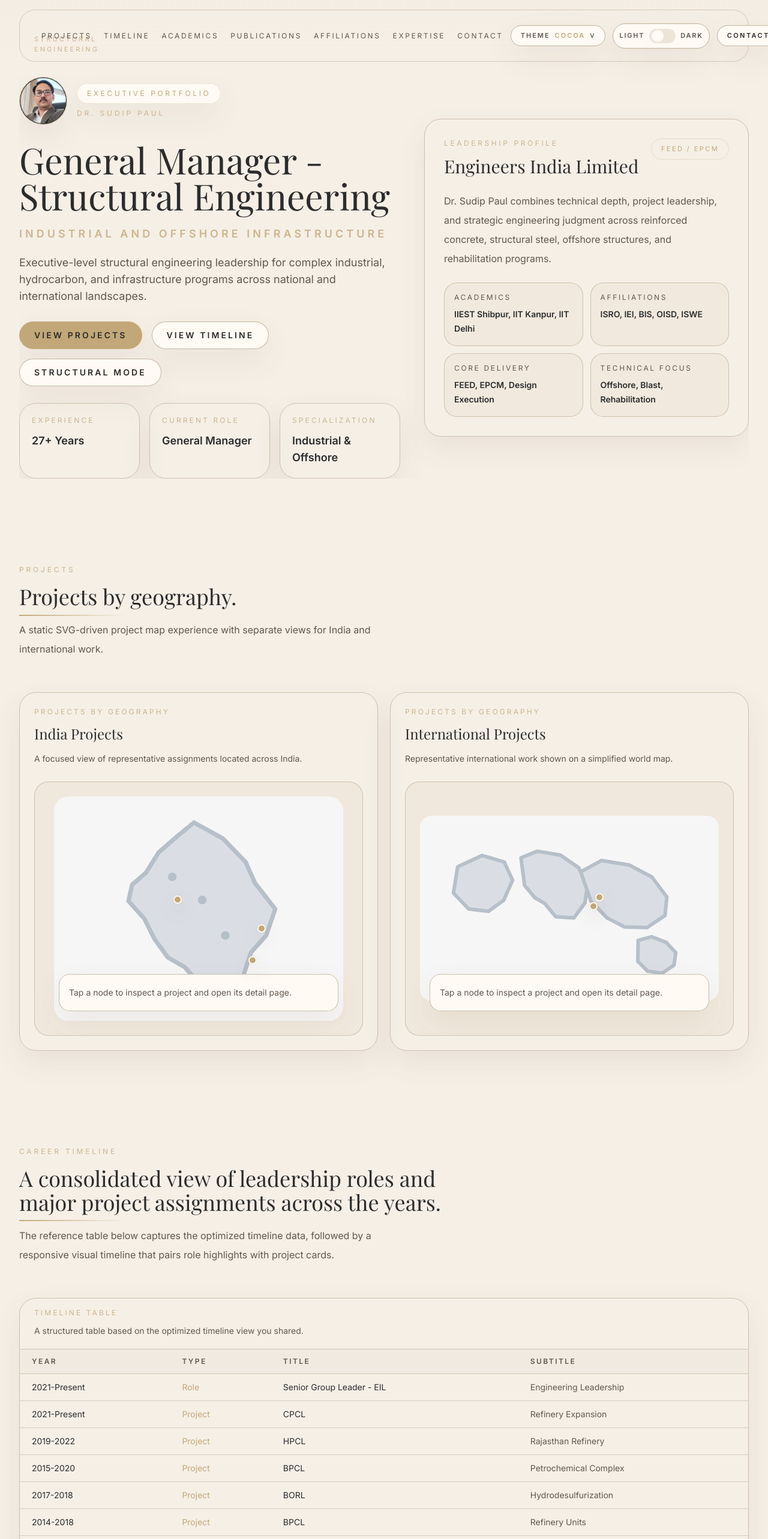
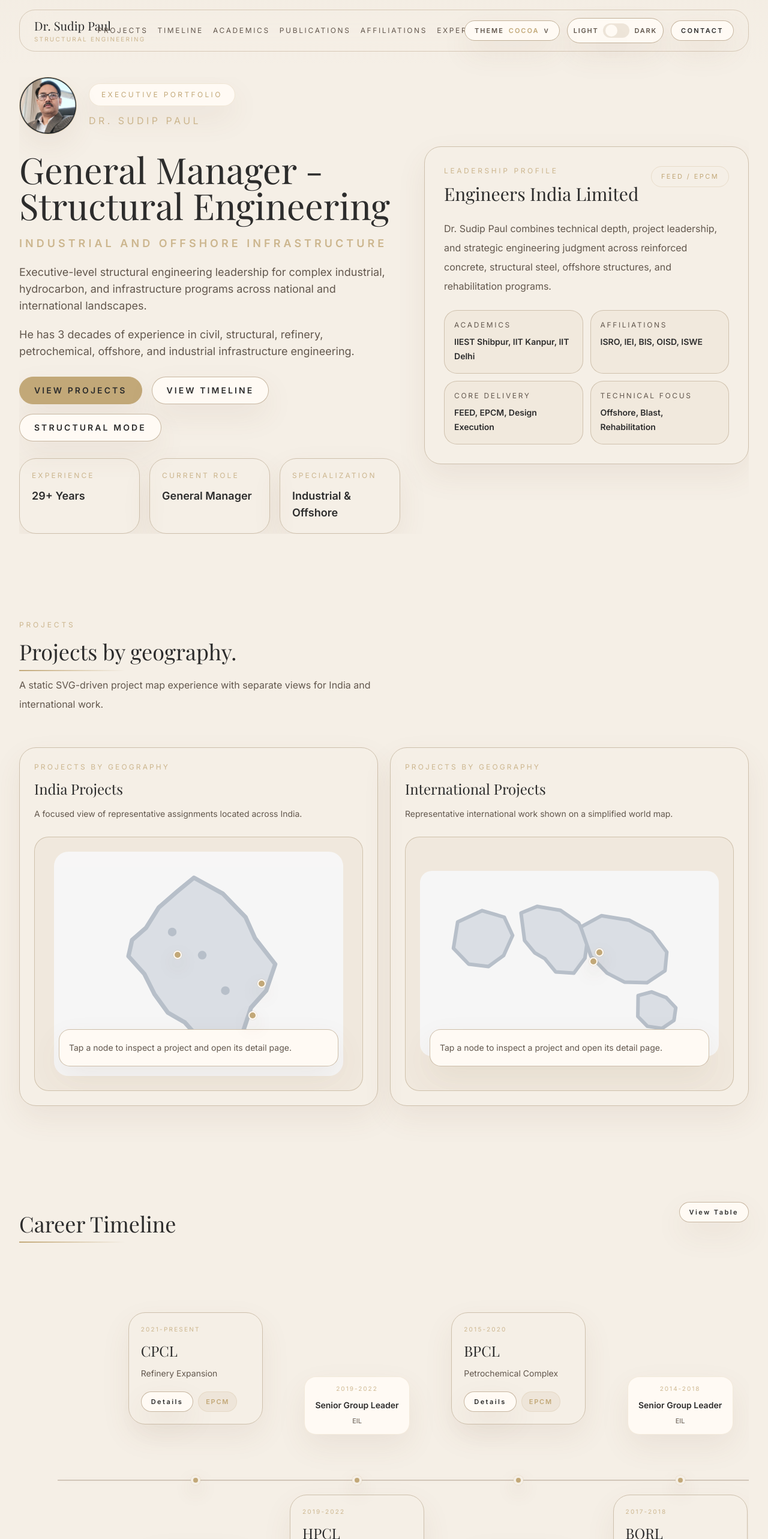
Before and after one commit to paulr212003-alt/Dr.Paul-s_Portfolio, a Next.js app: page / in a window 1280 px wide. Shown: the top 2566 px of the page at 60% size. Built offline with nearby package versions, Linux system fonts and the light colour scheme; a web font is replaced by a local one.

Commit message:
Refine timeline presentation and section copy

```diff
--- /dev/null
+++ b/app/career-timeline-table/page.js
@@ -0,0 +1,72 @@
+import Button from "@/components/Button";
+import Card from "@/components/Card";
+import { careerTimelineTable } from "@/data/careerTimeline";
+
+export const metadata = {
+  title: "Career Timeline Table | Dr. Sudip Paul",
+  description: "Structured timeline table for Dr. Sudip Paul's career history."
+};
+
+export default function CareerTimelineTablePage() {
+  return (
+    <main className="page-shell min-h-screen px-4 pb-16 pt-32 sm:px-6 lg:px-8">
+      <div className="mx-auto flex w-full max-w-6xl flex-col gap-8">
+        <Button
+          href="/#experience"
+          variant="secondary"
+          size="sm"
+          className="w-fit normal-case tracking-[0.08em]"
+        >
+          Back to Timeline
+        </Button>
+
+        <Card className="overflow-hidden">
+          <div className="border-b border-border/70 px-5 py-5 sm:px-6">
+            <p className="text-xs uppercase tracking-[0.26em] text-accent/80">
+              Career Timeline
+            </p>
+            <h1 className="mt-3 font-heading text-3xl text-text sm:text-4xl">
+              Career Timeline Table
+            </h1>
+          </div>
+
+          <div className="overflow-x-auto">
+            <table className="min-w-full text-left">
+              <thead>
+                <tr className="border-b border-border/70 bg-surface-soft/50">
+                  <th className="px-5 py-3 text-xs font-semibold uppercase tracking-[0.2em] text-muted">
+                    Year
+                  </th>
+                  <th className="px-5 py-3 text-xs font-semibold uppercase tracking-[0.2em] text-muted">
+                    Type
+                  </th>
+                  <th className="px-5 py-3 text-xs font-semibold uppercase tracking-[0.2em] text-muted">
+                    Title
+                  </th>
+                  <th className="px-5 py-3 text-xs font-semibold uppercase tracking-[0.2em] text-muted">
+                    Subtitle
+                  </th>
+                </tr>
+              </thead>
+              <tbody>
+                {careerTimelineTable.map((item) => (
+                  <tr
+                    key={`${item.year}-${item.type}-${item.title}`}
+                    className="border-b border-border/55 last:border-b-0"
+                  >
+                    <td className="px-5 py-3 text-sm text-text">{item.year}</td>
+                    <td className="px-5 py-3 text-sm text-accent">{item.type}</td>
+                    <td className="px-5 py-3 text-sm text-text">{item.title}</td>
+                    <td className="px-5 py-3 text-sm text-muted">
+                      {item.subtitle}
+                    </td>
+                  </tr>
+                ))}
+              </tbody>
+            </table>
+          </div>
+        </Card>
+      </div>
+    </main>
+  );
+}
--- a/app/page.js
+++ b/app/page.js
@@ -12,7 +12,7 @@
 import { getProjectsByCategory } from "@/data/projects";
 
 const stats = [
-  { label: "Experience", value: "27+ Years" },
+  { label: "Experience", value: "29+ Years" },
   { label: "Current Role", value: "General Manager" },
   { label: "Specialization", value: "Industrial & Offshore" }
 ];
@@ -206,7 +206,7 @@
       description: "See institutional and sector associations."
     },
     {
-      label: "Career Timeline",
+      label: "Timeline",
       href: "#experience",
       description: "Move through the combined role and project timeline."
     },
@@ -246,21 +246,21 @@
           >
             <div className="grid w-full gap-10 lg:grid-cols-[1.08fr_0.92fr] lg:items-center">
               <Reveal className="space-y-7">
-                <div className="flex items-center gap-4">
-                  <div className="relative h-16 w-16 overflow-hidden rounded-full border border-accent/45 bg-surface-soft shadow-soft sm:h-20 sm:w-20">
+                <div className="flex items-center gap-5">
+                  <div className="relative h-20 w-20 overflow-hidden rounded-full border border-accent/45 bg-surface-soft shadow-soft sm:h-24 sm:w-24">
                     <Image
                       src="/profile.png"
                       alt="Portrait of Dr. Sudip Paul"
                       fill
-                      sizes="(min-width: 640px) 80px, 64px"
+                      sizes="(min-width: 640px) 96px, 80px"
                       className="object-cover"
                     />
                   </div>
-                  <div className="space-y-2">
-                    <div className="inline-flex items-center rounded-full border border-accent/25 bg-surface px-4 py-2 text-xs uppercase tracking-[0.3em] text-accent shadow-soft">
+                  <div className="space-y-3">
+                    <div className="inline-flex items-center rounded-full border border-accent/25 bg-surface px-5 py-2.5 text-[11px] uppercase tracking-[0.28em] text-accent shadow-soft sm:text-xs">
                       Executive Portfolio
                     </div>
-                    <p className="text-xs uppercase tracking-[0.32em] text-accent/80">
+                    <p className="text-sm uppercase tracking-[0.28em] text-accent/80 sm:text-base">
                       Dr. Sudip Paul
                     </p>
                   </div>
@@ -277,6 +277,11 @@
                     Executive-level structural engineering leadership for
                     complex industrial, hydrocarbon, and infrastructure programs
                     across national and international landscapes.
+                  </p>
+                  <p className="max-w-2xl text-base leading-8 text-muted sm:text-lg">
+                    He has 3 decades of experience in civil, structural,
+                    refinery, petrochemical, offshore, and industrial
+                    infrastructure engineering.
                   </p>
                 </div>
 
@@ -405,13 +410,13 @@
                       About
                     </p>
                     <p className="mt-4 text-sm leading-8 text-muted sm:text-base">
-                      Dr. Sudip Paul is a seasoned Structural Engineering leader
-                      with over 27 years of experience delivering complex
-                      industrial, hydrocarbon, and infrastructure projects
-                      across national and international landscapes. His work
-                      spans FEED, EPCM, detailed design, project execution, and
-                      the advancement of Indian Standards in earthquake
-                      engineering.
+                      Dr. Sudip Paul is a seasoned Structural Engineering
+                      leader with more than 29 years of experience delivering
+                      complex industrial, hydrocarbon, and infrastructure
+                      projects across national and international landscapes.
+                      His work spans FEED, EPCM, detailed design, project
+                      execution, and the advancement of Indian Standards in
+                      earthquake engineering.
                     </p>
                   </div>
                 </div>
@@ -452,12 +457,7 @@
 
       <CareerTimelineSection />
 
-      <Section
-        id="academics"
-        eyebrow="Academics"
-        title="A strong academic foundation with consistent distinction."
-        description="Institutions now lead the hierarchy, with degrees presented as the supporting line beneath each heading."
-      >
+      <Section id="academics" eyebrow="Academics" title="Academic Highlights">
         <div className="grid gap-4 lg:grid-cols-3">
           {academicsItems.map((item, index) => (
             <Reveal key={item.institute} delay={`${index * 0.06}s`}>
@@ -538,17 +538,13 @@
       <Section
         id="affiliations"
         eyebrow="Affiliations"
-        title="Institutional associations that reflect trust, standards, and strategic engagement."
-        description="A concise view of the organizations and forums connected to Dr. Sudip Paul's professional work."
+        title="Dr. Paul's affiliations and membership"
       >
         <div className="grid gap-4 md:grid-cols-2 xl:grid-cols-3">
           {affiliationItems.map((item, index) => (
             <Reveal key={item.name} delay={`${index * 0.06}s`}>
               <Card className="h-full p-6">
-                <p className="text-xs uppercase tracking-[0.24em] text-accent/80">
-                  {item.label}
-                </p>
-                <h3 className="mt-3 font-heading text-2xl text-text">
+                <h3 className="font-heading text-2xl text-text">
                   {item.name}
                 </h3>
                 <p className="mt-4 text-sm leading-7 text-muted">
@@ -560,12 +556,7 @@
         </div>
       </Section>
 
-      <Section
-        id="expertise"
-        eyebrow="Expertise"
-        title="Focused capabilities across industrial, offshore, and rehabilitation work."
-        description="A summary layer that closes the narrative after projects, credentials, and publications."
-      >
+      <Section id="expertise" eyebrow="Expertise" title="Key areas of Expertise">
         <div className="grid gap-4 sm:grid-cols-2 xl:grid-cols-4">
           {expertiseItems.map((item, index) => (
             <Reveal key={item.title} delay={`${index * 0.06}s`}>
@@ -583,17 +574,11 @@
         </div>
       </Section>
 
-      <Section
-        id="contact"
-        eyebrow="Contact"
-        title="Connect directly."
-        description="The direct contact buttons below keep the experience simple and reliable."
-      >
+      <Section id="contact" eyebrow="Contact" title="Connect / Contact Me">
         <Reveal>
           <Card className="p-6 sm:p-8">
             <p className="text-sm leading-7 text-muted">
-              Reach Dr. Sudip Paul through LinkedIn, email, or phone using the
-              direct actions below.
+              Reach Dr. Sudip Paul through the direct contact options below.
             </p>
 
             <div className="mt-8 grid gap-3 sm:grid-cols-3">
--- a/components/CareerTimelineSection.js
+++ b/components/CareerTimelineSection.js
@@ -2,69 +2,25 @@
 import Card from "@/components/Card";
 import Reveal from "@/components/Reveal";
 import Section from "@/components/Section";
-import {
-  careerProjects,
-  careerTimelineTable
-} from "@/data/careerTimeline";
+import { careerProjects } from "@/data/careerTimeline";
 
 export default function CareerTimelineSection() {
   return (
     <Section
       id="experience"
-      eyebrow="Career Timeline"
-      title="A consolidated view of leadership roles and major project assignments across the years."
-      description="The reference table below captures the optimized timeline data, followed by a responsive visual timeline that pairs role highlights with project cards."
+      title="Career Timeline"
+      actions={
+        <Button
+          href="/career-timeline-table"
+          variant="secondary"
+          size="sm"
+          className="normal-case tracking-[0.08em]"
+        >
+          View Table
+        </Button>
+      }
     >
-      <Reveal>
-        <Card className="overflow-hidden">
-          <div className="border-b border-border/70 px-5 py-4 sm:px-6">
-            <p className="text-xs uppercase tracking-[0.26em] text-accent/80">
-              Timeline Table
-            </p>
-            <p className="mt-2 text-sm leading-7 text-muted">
-              A structured table based on the optimized timeline view you
-              shared.
-            </p>
-          </div>
-          <div className="overflow-x-auto">
-            <table className="min-w-full text-left">
-              <thead>
-                <tr className="border-b border-border/70 bg-surface-soft/50">
-                  <th className="px-5 py-3 text-xs font-semibold uppercase tracking-[0.2em] text-muted">
-                    Year
-                  </th>
-                  <th className="px-5 py-3 text-xs font-semibold uppercase tracking-[0.2em] text-muted">
-                    Type
-                  </th>
-                  <th className="px-5 py-3 text-xs font-semibold uppercase tracking-[0.2em] text-muted">
-                    Title
-                  </th>
-                  <th className="px-5 py-3 text-xs font-semibold uppercase tracking-[0.2em] text-muted">
-                    Subtitle
-                  </th>
-                </tr>
-              </thead>
-              <tbody>
-                {careerTimelineTable.map((item) => (
-                  <tr
-                    key={`${item.year}-${item.type}-${item.title}`}
-                    className="border-b border-border/55 last:border-b-0"
-                  >
-                    <td className="px-5 py-3 text-sm text-text">{item.year}</td>
-                    <td className="px-5 py-3 text-sm text-accent">{item.type}</td>
-                    <td className="px-5 py-3 text-sm text-text">{item.title}</td>
-                    <td className="px-5 py-3 text-sm text-muted">
-                      {item.subtitle}
-                    </td>
-                  </tr>
-                ))}
-              </tbody>
-            </table>
-          </div>
-        </Card>
-      </Reveal>
-
-      <div className="mt-12 space-y-8 lg:hidden">
+      <div className="space-y-8 lg:hidden">
         {careerProjects.map((item, index) => (
           <Reveal key={item.detailsHref} delay={`${index * 0.03}s`}>
             <div className="grid grid-cols-[minmax(0,0.82fr)_1.75rem_minmax(0,1.18fr)] gap-2.5 sm:grid-cols-[minmax(0,0.95fr)_2.5rem_minmax(0,1.1fr)] sm:gap-3">
@@ -83,7 +39,7 @@
               </div>
 
               <div className="relative flex justify-center">
-                <div className="absolute inset-y-0 w-px bg-border/80" />
+                <div className="career-axis absolute inset-y-0 w-px" />
                 <span className="relative z-10 mt-5 h-4 w-4 rounded-full border-4 border-bg bg-accent shadow-glow" />
               </div>
 
@@ -125,7 +81,7 @@
             className="relative mx-auto h-[38rem] px-16"
             style={{ minWidth: `${careerProjects.length * 18}rem` }}
           >
-            <div className="absolute inset-x-16 top-1/2 h-px -translate-y-1/2 bg-border/80" />
+            <div className="career-axis absolute inset-x-16 top-1/2 h-px -translate-y-1/2" />
 
             {careerProjects.map((item, index) => {
               const total = careerProjects.length - 1;
--- a/components/Navbar.js
+++ b/components/Navbar.js
@@ -30,22 +30,22 @@
   return (
     <header className="fixed inset-x-0 top-0 z-[80] px-4 py-4 sm:px-6 lg:px-8">
       <nav
-        className={`mx-auto flex w-full max-w-7xl flex-wrap items-center gap-3 rounded-[1.65rem] border px-4 py-3 backdrop-blur-xl transition duration-300 sm:flex-nowrap sm:px-6 ${
+        className={`mx-auto flex w-full max-w-7xl flex-wrap items-center gap-3 rounded-[1.65rem] border px-4 py-3 backdrop-blur-xl transition duration-300 sm:flex-nowrap sm:px-6 xl:grid xl:grid-cols-[15rem_minmax(0,1fr)_auto] xl:gap-6 ${
           scrolled
             ? "border-border/80 bg-surface/94 shadow-soft"
             : "border-border/60 bg-surface/86"
         }`}
       >
-        <a href="#hero" className="min-w-0">
+        <a href="#hero" className="min-w-0 xl:min-w-[15rem] xl:pr-4">
           <span className="block truncate font-heading text-lg text-text sm:text-xl">
             Dr. Sudip Paul
           </span>
-          <span className="hidden text-[11px] uppercase tracking-[0.28em] text-accent/80 sm:block">
+          <span className="hidden leading-4 text-[10px] uppercase tracking-[0.22em] text-accent/80 sm:block">
             Structural Engineering
           </span>
         </a>
 
-        <div className="hidden items-center gap-5 xl:flex">
+        <div className="hidden items-center gap-4 xl:flex xl:min-w-0 xl:justify-center">
           {navItems.map((item) => (
             <a
               key={item.href}
@@ -57,7 +57,7 @@
           ))}
         </div>
 
-        <div className="ml-auto flex items-center gap-2 sm:gap-3">
+        <div className="ml-auto flex items-center gap-2 sm:gap-3 xl:ml-0 xl:justify-self-end">
           <ThemeSwitcher />
           <ThemeModeSwitch />
           <Button
--- a/components/Section.js
+++ b/components/Section.js
@@ -3,6 +3,7 @@
   eyebrow,
   title,
   description,
+  actions,
   children,
   className = ""
 }) {
@@ -11,7 +12,12 @@
       id={id}
       className={`relative mx-auto w-full max-w-7xl scroll-mt-28 px-4 py-12 sm:px-6 sm:py-16 lg:px-8 lg:py-20 ${className}`.trim()}
     >
-      <div className="mb-10 max-w-3xl sm:mb-14">
+      <div
+        className={`mb-10 ${
+          actions ? "sm:flex sm:items-start sm:justify-between sm:gap-6" : ""
+        }`}
+      >
+        <div className="max-w-3xl sm:mb-14">
           {eyebrow ? (
             <p className="text-xs uppercase tracking-[0.32em] text-accent/80">
               {eyebrow}
@@ -26,6 +32,8 @@
             </p>
           ) : null}
         </div>
+        {actions ? <div className="mt-6 sm:mt-0 sm:shrink-0">{actions}</div> : null}
+      </div>
       {children}
     </section>
   );
--- a/styles/theme.css
+++ b/styles/theme.css
@@ -329,11 +329,16 @@
 .timeline-line {
   background: linear-gradient(
     180deg,
-    rgb(var(--color-border) / 0),
-    rgb(var(--color-border) / 0.9) 24%,
-    rgb(var(--color-border) / 0.9) 76%,
-    rgb(var(--color-border) / 0)
+    rgb(var(--color-secondary) / 0),
+    rgb(var(--color-secondary) / 0.52) 24%,
+    rgb(var(--color-secondary) / 0.52) 76%,
+    rgb(var(--color-secondary) / 0)
   );
+}
+
+.career-axis {
+  background: rgb(var(--color-secondary) / 0.5);
+  box-shadow: 0 0 12px rgb(var(--shadow-rgb) / 0.08);
 }
 
 @media (prefers-reduced-motion: reduce) {
```
Lines whose indentation alone changed are shown as unchanged.
